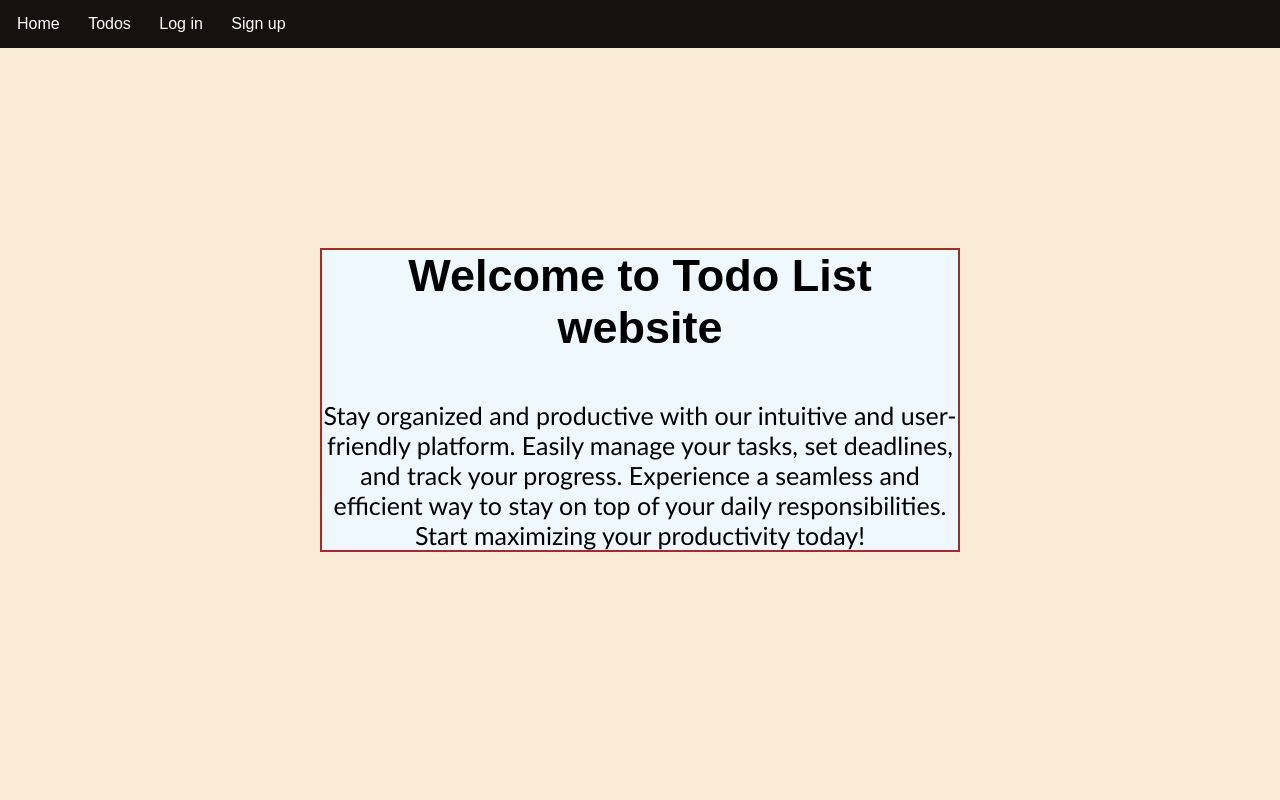
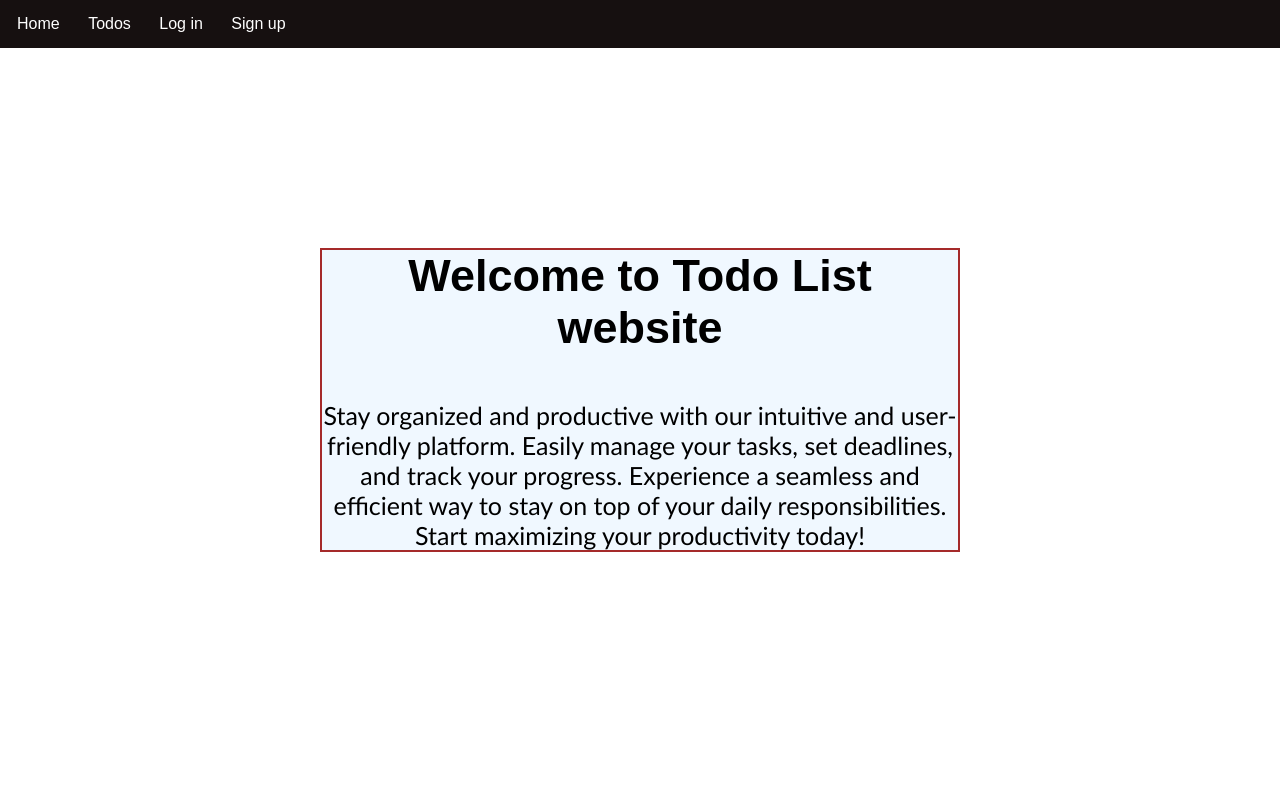
Before and after one commit to Bruteforcemaster/MyTODOAPP, a Flask app: page / in a window 1280 px wide. Run offline with Flask 3, Linux system fonts and the light colour scheme.

Commit message:
new Update style.css

```diff
--- a/static/style.css
+++ b/static/style.css
@@ -10,7 +10,7 @@ body,html{
     font-family: sans-serif;
     width: 100%;
     height: 100%;
-    background-color: antiquewhite;
+    background-color: white;
 }
 
 .nav-bar{
```
